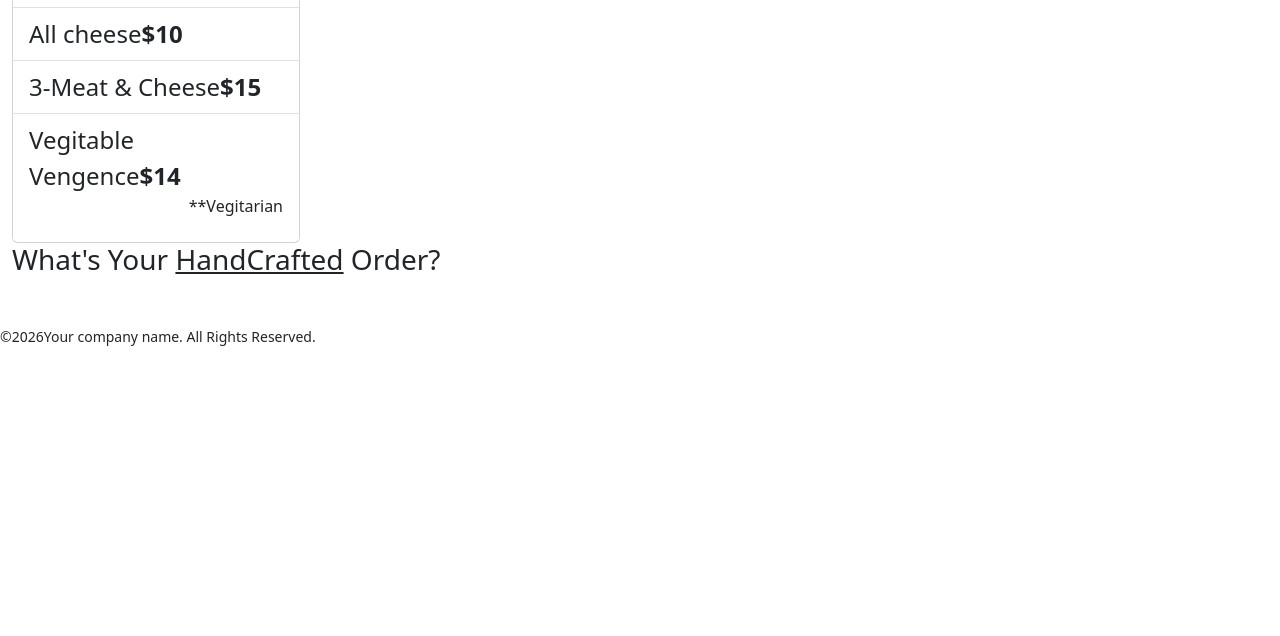
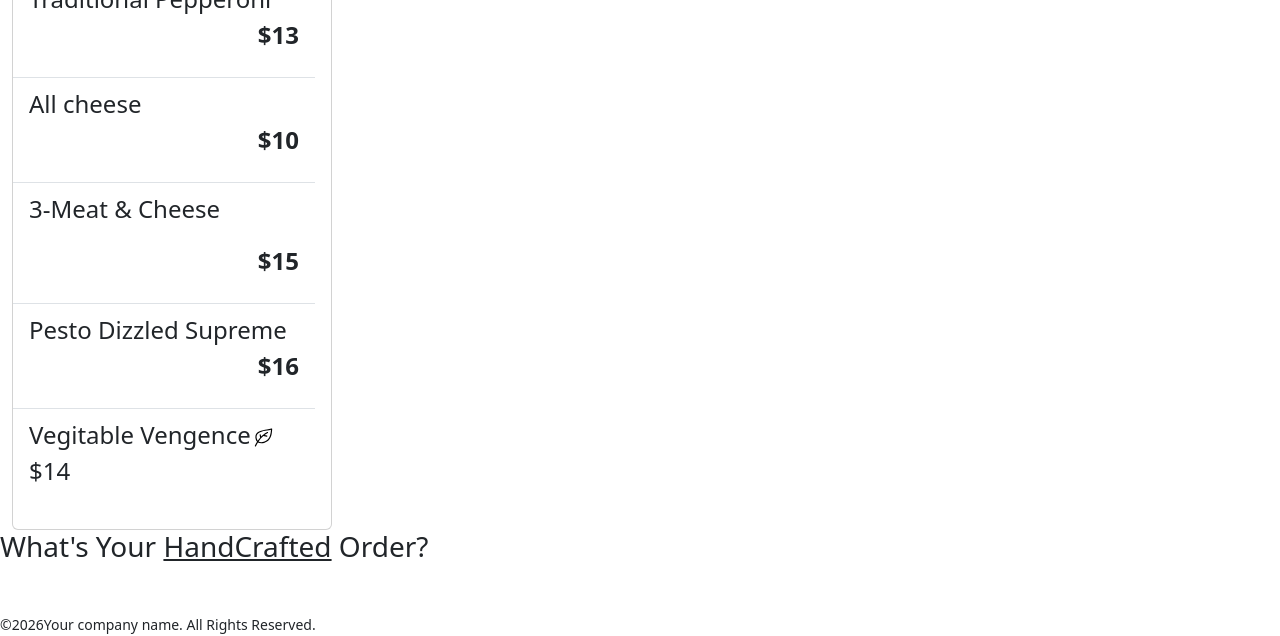
Before and after one commit to Gonzobonzogit/PieTracker, a plain HTML site: page index.html in a window 1280 px wide. Shown: the part 376-1012 px from the top of the page. Before the commit the page ends 800 px from the top, so only its background shows below. Drawn offline with nearby package versions, Linux system fonts and the light colour scheme.

Commit message:
premade pizza list complete

```diff
--- a/index.html
+++ b/index.html
@@ -13,16 +13,42 @@
 <body>
   <div class="container-fluid mt-5">
     <h1 class="display-2 text-center mt-5">
-      <img width="60px" src="./assets/images/logo.png" />
+      <img width="60px" src="./assets/images/Topmenulogo.png" />
         A National Favorite the<span class="badge text-bg-primary">Brickoven Cafe</span>
     </h1>
-    <div class="card ml-5" style="width: 18rem;">
-      <h2 class="card-header display-flex">Pizza Pie</h2>
-      <ul class="list-group list-group-flush">
-        <li class="list-group-item fs-4 fw-italic text-start">Traditional Pepperoni<span class="fw-bold text-end">$13</span></li>
-        <li class="list-group-item fs-4 fw-italic text-start">All cheese<span class="fw-bold text-end">$10</span></li>
-        <li class="list-group-item fs-4 fw-italic text-start">3-Meat & Cheese<span class="fw-bold text-end">$15</span></li>
-        <li class="list-group-item fs-4 fw-italic text-start">Vegitable Vengence<span class="fw-bold text-end">$14<p class="fs-6 fw-lighter">**Vegitarian</p></span></li>
+    <div class="card ml-5" style="width: 20rem">
+      <h2 class="card-header display-flex">Our Favorite Pizza Pie's</h2>
+      <ul class=" card-body list-group list-group-flush">
+        <li class="list-group-item fs-4 fw-italic">
+             Traditional Pepperoni
+          <div class="fw-bold text-end">
+              <p>$13</p>
+          </div>
+        </li>
+        <li class="list-group-item fs-4 fw-italic">
+           All cheese
+           <div class="fw-bold text-end">
+               <p>$10</p>
+           </div>
+        </li>
+        <li class="list-group-item fs-4 fw-italic">
+             <p>3-Meat & Cheese</p>
+           <div class="fw-bold text-end">
+            <p>$15</p>
+           </div>
+        </li>
+        <li class="list-group-item fs-4 fw-italic">
+          Pesto Dizzled Supreme
+             <div class="fw-bold text-end">
+              <p>$16</p>
+             </div>
+        </li>
+        <li class="list-group-item fs-4 mr-4 fw-italic">
+          Vegitable Vengence<img width="25px" height="25px" src="./assets/images/vegan.svg"
+             <div class="fw-bold text-end">
+               <p>$14</p>
+            </div>
+        </li>
       </ul>
     </div>
 
```
Also changed, not shown: assets/images/vegan.svg (added).
